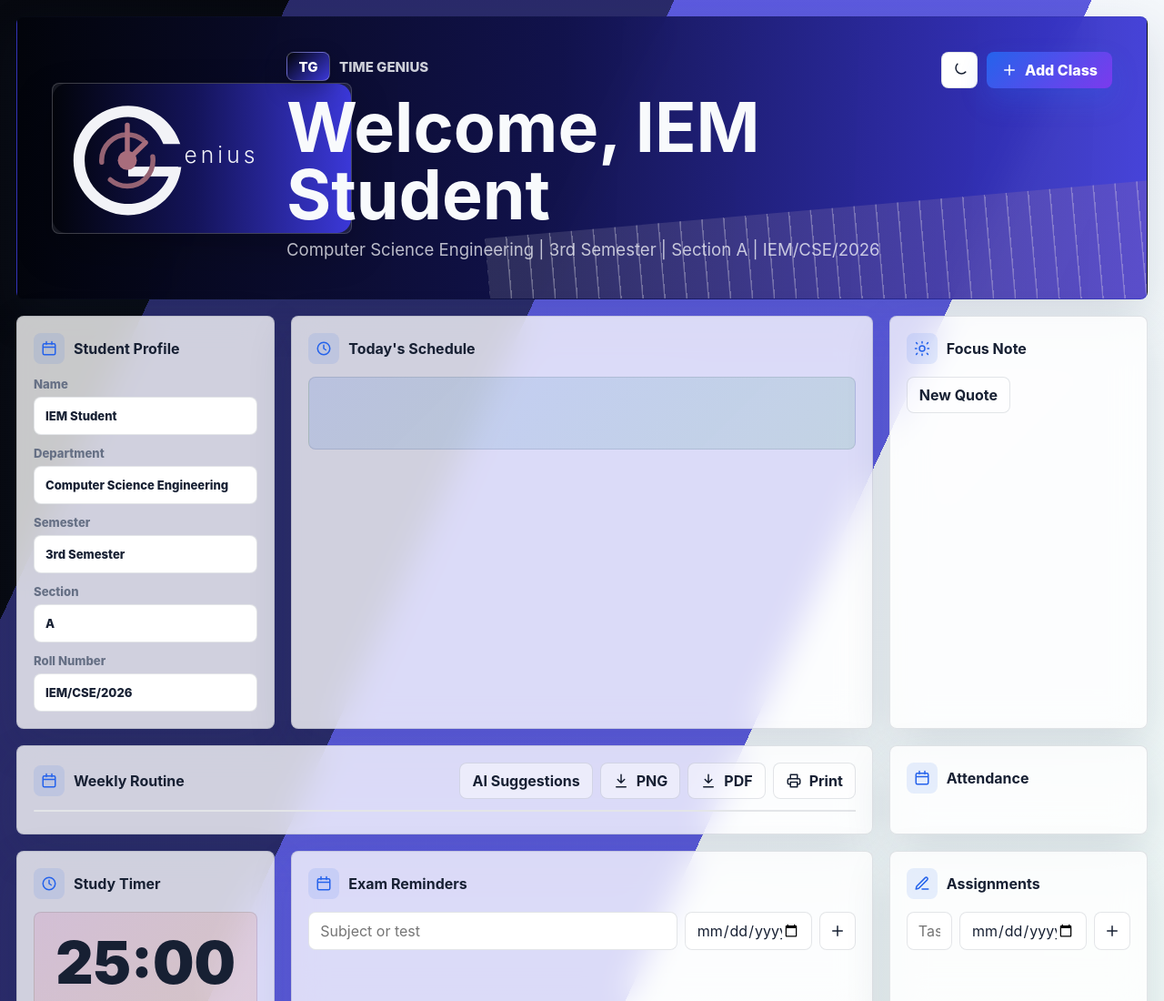
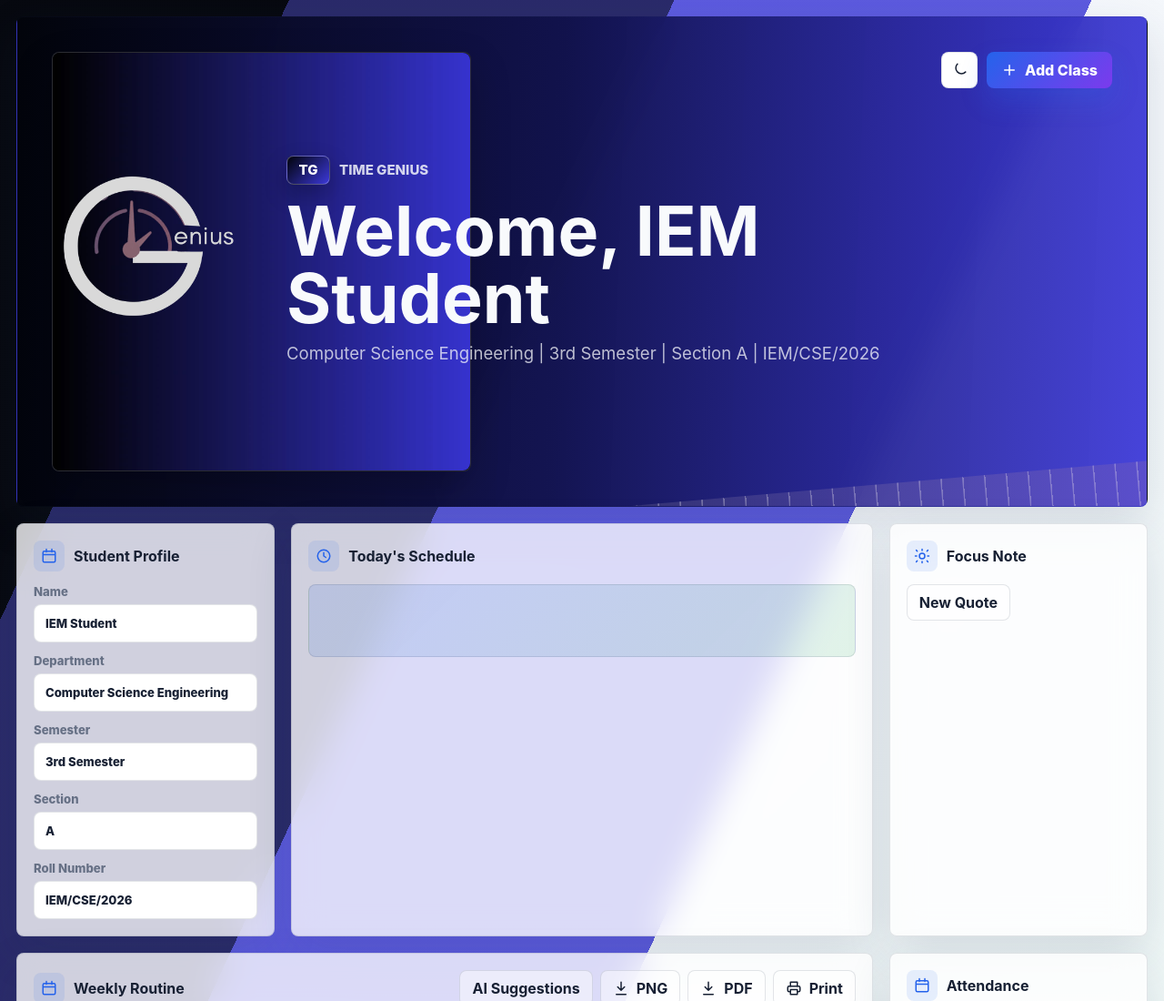
Before and after one commit to susanto68/Swastika-Project, a plain HTML site: page index.html in a window 1280 px wide. Shown: the top 1100 px of the page at 91% size. Drawn offline with Linux system fonts and the light colour scheme.

Commit message:
Use original Time Genius logo

```diff
--- a/index.html
+++ b/index.html
@@ -52,7 +52,7 @@
     <div class="app-shell">
       <header class="hero">
         <div class="hero__visual" aria-hidden="true">
-          <img src="assets/time-genius-logo.svg" alt="Time Genius logo" loading="lazy" />
+          <img src="assets/time-genius-original.jpeg" alt="Time Genius logo" loading="lazy" />
         </div>
         <div class="hero__content">
           <div class="brand-line">
--- a/service-worker.js
+++ b/service-worker.js
@@ -6,6 +6,8 @@ const APP_SHELL = [
   "./script.js",
   "./manifest.json",
   "./assets/college-mark.svg",
+  "./assets/time-genius-original.jpeg",
+  "./assets/time-genius-logo.svg",
   "./icons/icon.svg",
   "./icons/maskable-icon.svg"
 ];
--- a/style.css
+++ b/style.css
@@ -129,10 +129,10 @@ svg {
 .hero__visual {
   display: grid;
   place-items: center;
-  width: clamp(210px, 26vw, 330px);
-  aspect-ratio: 2 / 1;
+  width: clamp(270px, 36vw, 500px);
+  aspect-ratio: 16 / 9;
   border-radius: var(--radius);
-  background: rgba(255, 255, 255, 0.08);
+  background: #02040b;
   border: 1px solid rgba(255, 255, 255, 0.16);
   box-shadow: 0 18px 44px rgba(0, 0, 0, 0.22);
   z-index: 1;
```
Also changed, not shown: assets/time-genius-original.jpeg (added).
